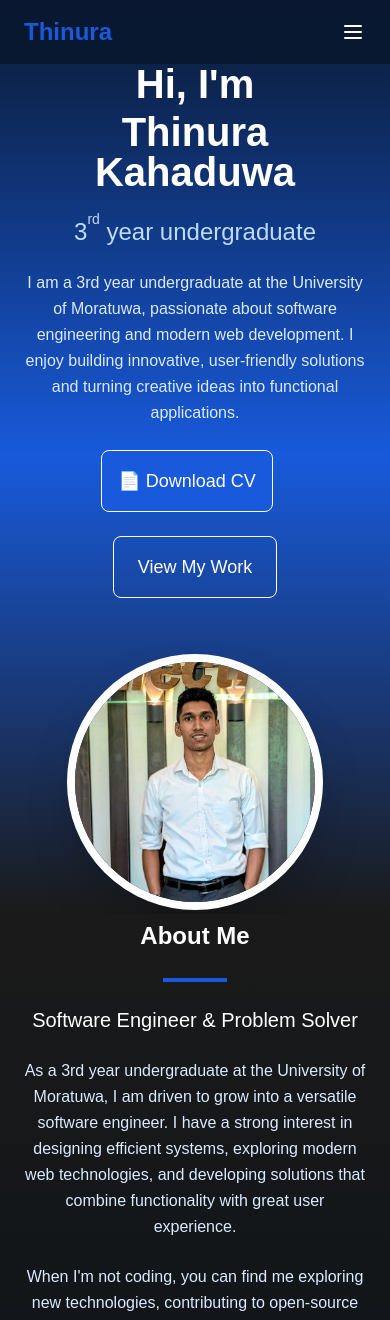
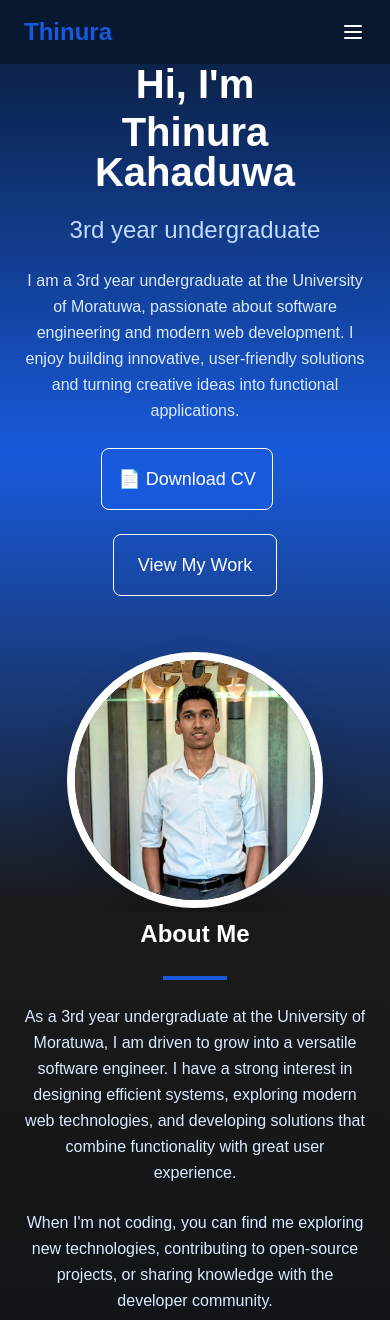
Before and after one commit to Thinura66/Port_Folio, a React (Vite) app: page / in a window 390 px wide. Shown: the top 1320 px of the page. Built offline with nearby package versions, Linux system fonts and the light colour scheme.

Commit message:
Update the home section

```diff
--- a/src/components/About/About.jsx
+++ b/src/components/About/About.jsx
@@ -18,9 +18,6 @@ const About = () => (
           </div>
 
           <div className="scroll-animate-left">
-            <h3 className="text-white text-xl md:text-2xl lg:text-3xl mb-4 lg:mb-6">
-              Software Engineer & Problem Solver
-            </h3>
             <p className="text-blue-100 text-base md:text-lg lg:text-xl leading-relaxed mb-4 lg:mb-6">
                As a 3rd year undergraduate at the University of Moratuwa, I am driven to grow into a versatile software engineer.
                I have a strong interest in designing efficient systems, exploring modern web technologies, and developing solutions that combine functionality with great user experience.
--- a/src/components/Home/Home.jsx
+++ b/src/components/Home/Home.jsx
@@ -38,7 +38,7 @@ const Home = () => {
           <h2
             className={`text-xl sm:text-2xl lg:text-3xl mb-4 lg:mb-6 text-blue-200 ${isLoaded ? 'animate-fade-in-up animate-delay-1' : 'animate-on-load'}`}
           >
-            3<sup className="text-sm align-super">rd</sup> year undergraduate
+            3rd year undergraduate
           </h2>
 
           <p className={`text-base sm:text-lg lg:text-xl mb-6 lg:mb-8 leading-relaxed text-blue-100 max-w-2xl mx-auto lg:mx-0 ${isLoaded ? 'animate-fade-in-up animate-delay-2' : 'animate-on-load'}`}>
```
